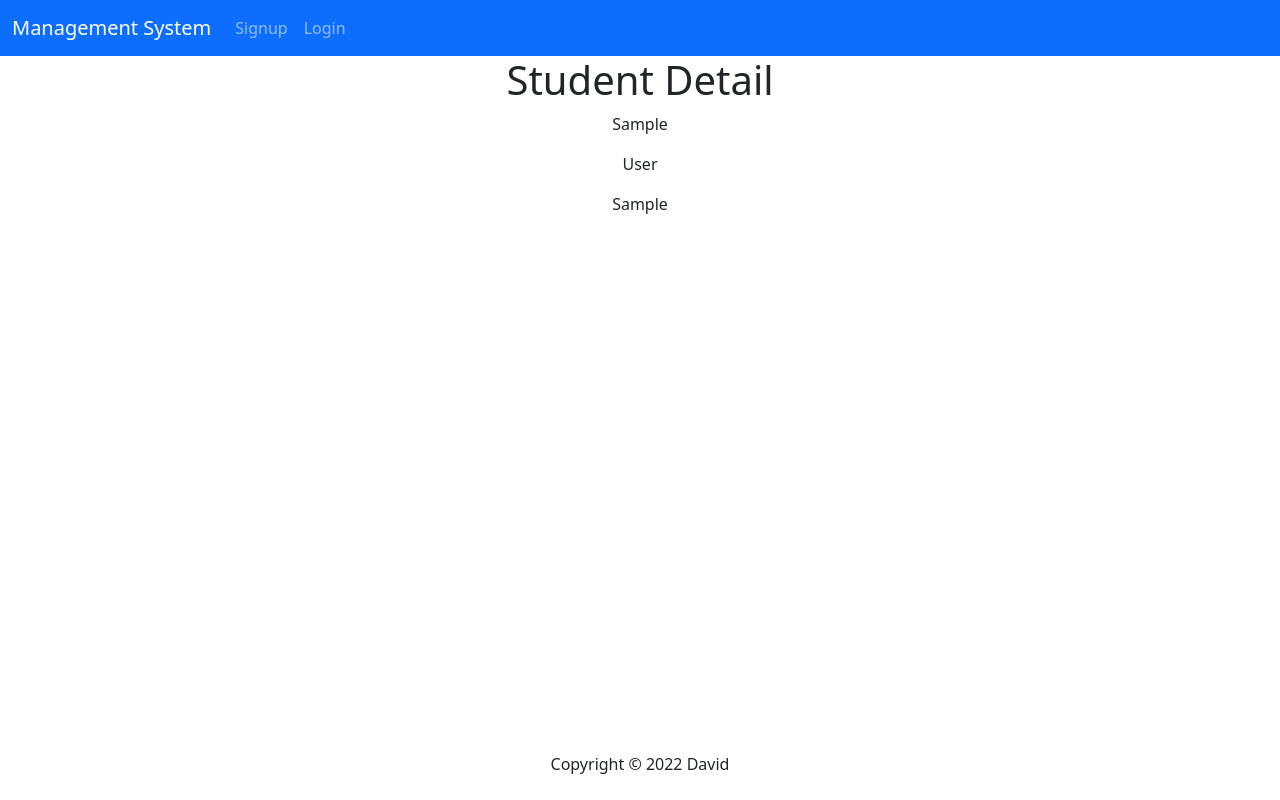
After one commit to ObodoakorDavid/School-Management-System, a Django app: page /students/detail/1 in a window 1280 px wide. The commit adds this page. Run offline with Django 4.2, Linux system fonts and the light colour scheme; tables that the repository leaves empty hold one stand-in row (values such as "Sample post").

```diff
--- a/core/settings.py
+++ b/core/settings.py
@@ -120,7 +120,9 @@ USE_TZ = True
 
 STATIC_URL = 'static/'
 
-STATICFILES_ROOT = os.path.join(BASE_DIR, 'static')
+STATICFILES_DIRS = (os.path.join(BASE_DIR, 'static'),)
+
+# STATICFILES_ROOT = os.path.join(BASE_DIR, 'static')
 
 
 # Default primary key field type
--- /dev/null
+++ b/static/css/Global.css
@@ -0,0 +1,5 @@
+/** @format */
+
+body {
+  text-align: center;
+}
--- a/students/models.py
+++ b/students/models.py
@@ -1,5 +1,4 @@
 from django.db import models
-import uuid
 
 # Create your models here.
 
@@ -8,7 +7,7 @@ class Student(models.Model):
     last_name = models.CharField(max_length=50)
     email = models.EmailField(max_length=100)
     course = models.ForeignKey('Course', on_delete=models.CASCADE)
-    gpa = models.FloatField()
+    gpa = models.FloatField(null=True, blank=True, default=0.0)
 
     def __str__(self):
         return f'Student: {self.first_name} {self.last_name}'
--- /dev/null
+++ b/students/templates/students/student_detail.html
@@ -0,0 +1,8 @@
+<!-- @format -->
+{% extends 'base.html' %} {% load static %} {% block content %}
+<h1>Student Detail</h1>
+
+<p>{{student.first_name}}</p>
+<p>{{student.last_name}}</p>
+<p>{{student.course}}</p>
+{% endblock %}
--- a/students/urls.py
+++ b/students/urls.py
@@ -1,10 +1,12 @@
-from django.urls import URLPattern, path
+from django.urls import path
 from . import views
 
 app_name = 'students'
 
 urlpatterns = [
-    path('students', views.students, name='index'),
+    path('', views.home_view, name='homepage'),
+    path('students/', views.students, name='index'),
     path('students/add/', views.add_student, name='addStudent'),
-    path('', views.home_view, name='homepage')
+    path('students/detail/<id>', views.student_detail, name='student_detail' ),
+    path('students/delete/<id>', views.student_delete, name='student_delete' ),
 ]
--- a/students/views.py
+++ b/students/views.py
@@ -1,5 +1,4 @@
-from multiprocessing import context
-from django.shortcuts import render
+from django.shortcuts import redirect, render
 from .models import Student
 from .form import StudentForm
 from django.contrib.auth.decorators import login_required
@@ -11,7 +10,7 @@ def students(request):
     context = {
         'students': students
     }
-    return render(request, 'students/allStudents.html', context)
+    return render(request, 'students/all_students.html', context)
 
 @login_required(login_url='accounts:signup')
 def add_student(request):
@@ -20,8 +19,27 @@ def add_student(request):
     context = {
         'form': form
     }
-    return render(request, 'students/addStudent.html', context)
+
+    if request.method == 'POST':
+        form = StudentForm(request.POST)
+        if form.is_valid():
+            print(form.cleaned_data)
+            form.save()
+            return redirect('students:index')
+    return render(request, 'students/add_student.html', context)
 
 
 def home_view(request):
     return render(request,'Home.html' )
+
+def student_detail(request, id):
+    student = Student.objects.get(pk=id)
+    context = {
+        'student': student
+    }
+    return render(request, 'students/student_detail.html', context)
+
+def student_delete(request, id):
+    student = Student.objects.get(pk=id)
+    student.delete()
+    return redirect('students:index')
--- a/templates/base.html
+++ b/templates/base.html
@@ -9,8 +9,9 @@
     <meta http-equiv="X-UA-Compatible" content="IE=edge" />
     <meta name="viewport" content="width=device-width, initial-scale=1.0" />
     <title>Student Management System</title>
-    <link rel="stylesheet" href="{% static 'css/bootstrap.min.css' %}" />
+    <!-- <link rel="stylesheet" href="{% static 'css/bootstrap.min.css' %}" /> -->
     <!-- CSS only -->
+    <link rel="stylesheet" href="{% static 'css/Global.css' %}" />
     <link
       href="https://cdn.jsdelivr.net/npm/bootstrap@5.2.2/dist/css/bootstrap.min.css"
       rel="stylesheet"
@@ -66,7 +67,9 @@
       </div>
     </nav>
 
-    <div class="container-fluid">{% block content %} {% endblock %}</div>
+    <div class="container-fluid text-center">
+      {% block content %} {% endblock %}
+    </div>
 
     <footer class="mt-auto mb-4">
       <div class="text-center">
```
Also changed, not shown: students/templates/students/all_students.html (renamed from students/templates/students/allStudents.html, +15 -15 lines), core/urls.py (line endings or trailing spaces), students/migrations/0002_alter_student_gpa.py (added), students/static/css/bootstrap.min.css (renamed from students/stactic/css/bootstrap.min.css), students/static/images/info-circle.svg (added), students/static/images/trash.svg (added), students/templates/students/add_student.html (renamed from students/templates/students/addStudent.html).
